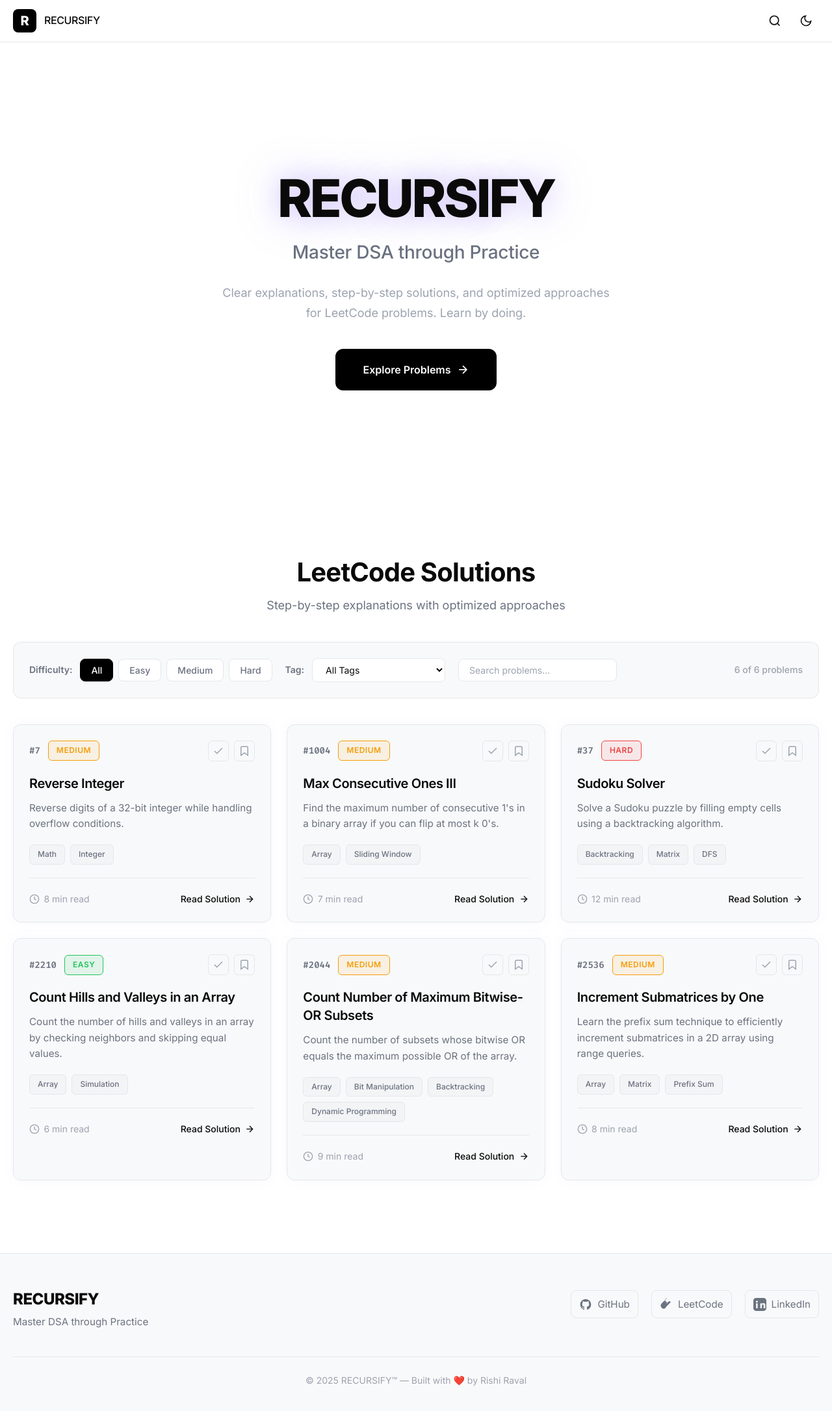
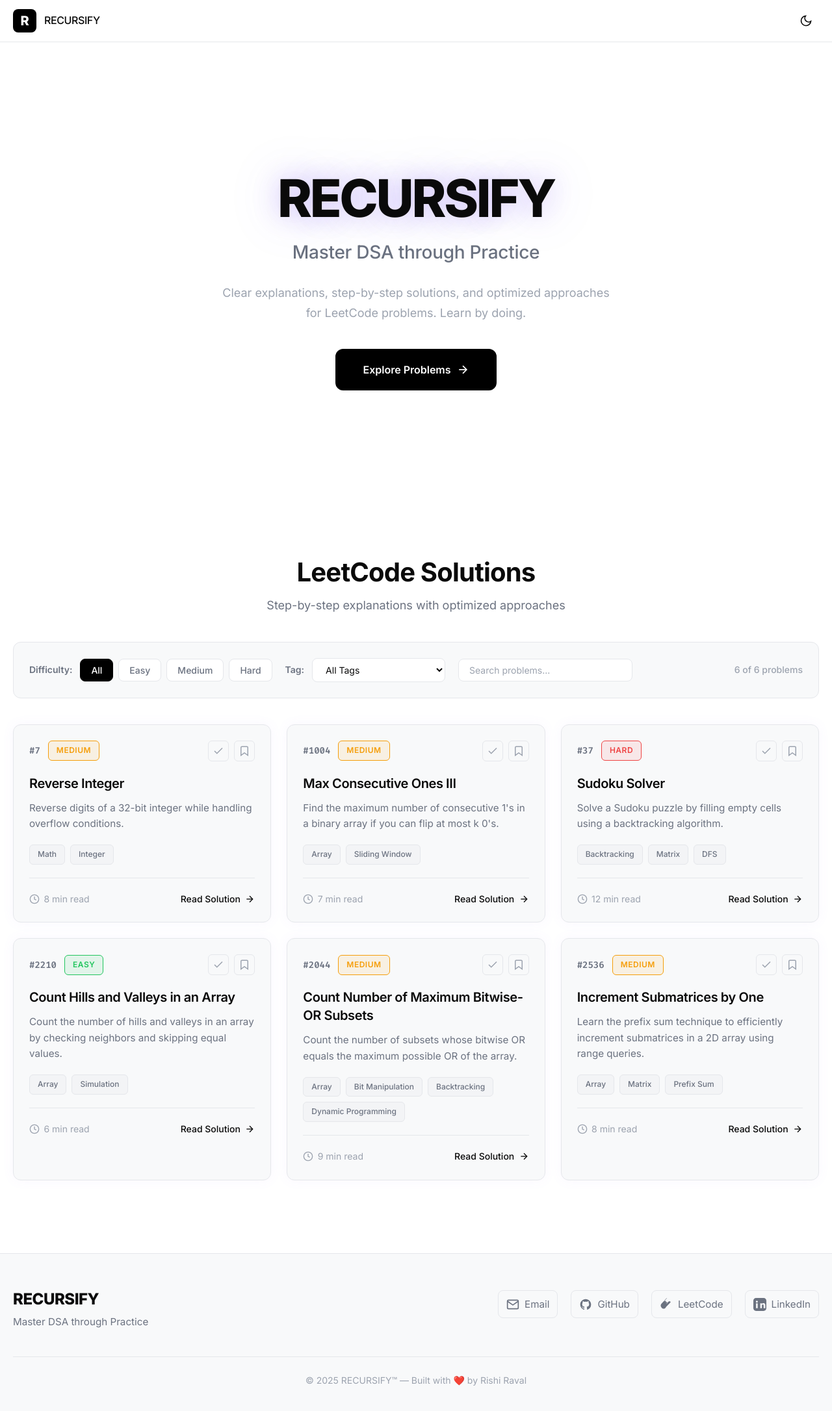
Before and after one commit to imrishi007/recursify, a React (Vite) app: page / in a window 1280 px wide. Shown: the top 2172 px of the page at 65% size. Built offline with nearby package versions, Linux system fonts and the light colour scheme.

Commit message:
Remove navbar search, add email to footer, clean up debug logs

```diff
--- a/src/components/FilterBar/FilterBar.css
+++ b/src/components/FilterBar/FilterBar.css
@@ -78,8 +78,14 @@
   border-color: var(--accent);
 }
 
+.search-wrapper {
+  position: relative;
+  display: flex;
+  align-items: center;
+}
+
 .filter-search {
-  padding: 0.5rem 1rem;
+  padding: 0.5rem 2.5rem 0.5rem 1rem;
   font-size: 0.875rem;
   font-family: var(--font-sans);
   background-color: var(--bg-primary);
@@ -88,6 +94,31 @@
   border-radius: 8px;
   min-width: 200px;
   transition: all var(--transition-fast);
+}
+
+.clear-search {
+  position: absolute;
+  right: 0.5rem;
+  top: 50%;
+  transform: translateY(-50%);
+  background: none;
+  border: none;
+  color: var(--text-tertiary);
+  cursor: pointer;
+  font-size: 1.25rem;
+  padding: 0.25rem;
+  display: flex;
+  align-items: center;
+  justify-content: center;
+  width: 24px;
+  height: 24px;
+  border-radius: 4px;
+  transition: all var(--transition-fast);
+}
+
+.clear-search:hover {
+  background-color: var(--bg-secondary);
+  color: var(--text-primary);
 }
 
 .filter-search:focus {
@@ -127,7 +158,8 @@
   }
 
   .filter-select,
-  .filter-search {
+  .filter-search,
+  .search-wrapper {
     width: 100%;
   }
 
--- a/src/components/FilterBar/FilterBar.jsx
+++ b/src/components/FilterBar/FilterBar.jsx
@@ -38,6 +38,7 @@
       </div>
 
       <div className="filter-section search-section">
+        <div className="search-wrapper">
           <input
             type="text"
             className="filter-search"
@@ -45,6 +46,16 @@
             value={filters.search}
             onChange={(e) => setFilters({ ...filters, search: e.target.value })}
           />
+          {filters.search && (
+            <button
+              className="clear-search"
+              onClick={() => setFilters({ ...filters, search: '' })}
+              aria-label="Clear search"
+            >
+              ✕
+            </button>
+          )}
+        </div>
       </div>
 
       <div className="filter-results">
--- a/src/components/Footer/Footer.jsx
+++ b/src/components/Footer/Footer.jsx
@@ -14,6 +14,17 @@
           </div>
 
           <div className="footer-links">
+            <a
+              href="mailto:rishipraval@gmail.com"
+              className="footer-link"
+              title="Email"
+            >
+              <svg width="20" height="20" viewBox="0 0 24 24" fill="none" stroke="currentColor" strokeWidth="2">
+                <path d="M4 4h16c1.1 0 2 .9 2 2v12c0 1.1-.9 2-2 2H4c-1.1 0-2-.9-2-2V6c0-1.1.9-2 2-2z" />
+                <polyline points="22,6 12,13 2,6" />
+              </svg>
+              Email
+            </a>
             <a
               href="https://github.com/imrishi007"
               target="_blank"
--- a/src/components/Navbar/Navbar.jsx
+++ b/src/components/Navbar/Navbar.jsx
@@ -1,11 +1,10 @@
-import React, { useState } from 'react';
+import React from 'react';
 import { Link } from 'react-router-dom';
 import { useTheme } from '../../context/ThemeContext';
 import './Navbar.css';
 
 const Navbar = () => {
   const { theme, toggleTheme } = useTheme();
-  const [searchOpen, setSearchOpen] = useState(false);
 
   return (
     <nav className="navbar">
@@ -16,18 +15,6 @@
         </Link>
 
         <div className="nav-actions">
-          <button
-            className="nav-btn search-btn"
-            onClick={() => setSearchOpen(!searchOpen)}
-            aria-label="Search"
-            title="Search (Cmd+K)"
-          >
-            <svg width="20" height="20" viewBox="0 0 24 24" fill="none" stroke="currentColor" strokeWidth="2">
-              <circle cx="11" cy="11" r="8" />
-              <path d="m21 21-4.35-4.35" />
-            </svg>
-          </button>
-
           <button
             className="nav-btn theme-toggle"
             onClick={toggleTheme}
@@ -54,25 +41,6 @@
           </button>
         </div>
       </div>
-
-      {searchOpen && (
-        <div className="search-overlay" onClick={() => setSearchOpen(false)}>
-          <div className="search-modal" onClick={(e) => e.stopPropagation()}>
-            <input
-              type="text"
-              placeholder="Search problems..."
-              className="search-input"
-              autoFocus
-            />
-            <button className="search-close" onClick={() => setSearchOpen(false)}>
-              <svg width="20" height="20" viewBox="0 0 24 24" fill="none" stroke="currentColor" strokeWidth="2">
-                <line x1="18" y1="6" x2="6" y2="18" />
-                <line x1="6" y1="6" x2="18" y2="18" />
-              </svg>
-            </button>
-          </div>
-        </div>
-      )}
     </nav>
   );
 };
--- a/src/data/blogPosts.js
+++ b/src/data/blogPosts.js
@@ -97,8 +97,8 @@
   }
 
   // Filter by search query
-  if (filters.search) {
-    const query = filters.search.toLowerCase();
+  if (filters.search && filters.search.trim() !== '') {
+    const query = filters.search.toLowerCase().trim();
     filtered = filtered.filter(post =>
       post.title.toLowerCase().includes(query) ||
       post.excerpt.toLowerCase().includes(query) ||
--- a/src/pages/Home.css
+++ b/src/pages/Home.css
@@ -36,6 +36,11 @@
   text-align: center;
   padding: var(--spacing-2xl) var(--spacing-md);
   color: var(--text-tertiary);
+  min-height: 300px;
+  display: flex;
+  flex-direction: column;
+  align-items: center;
+  justify-content: center;
 }
 
 .no-results svg {
```
Lines whose indentation alone changed are shown as unchanged.
